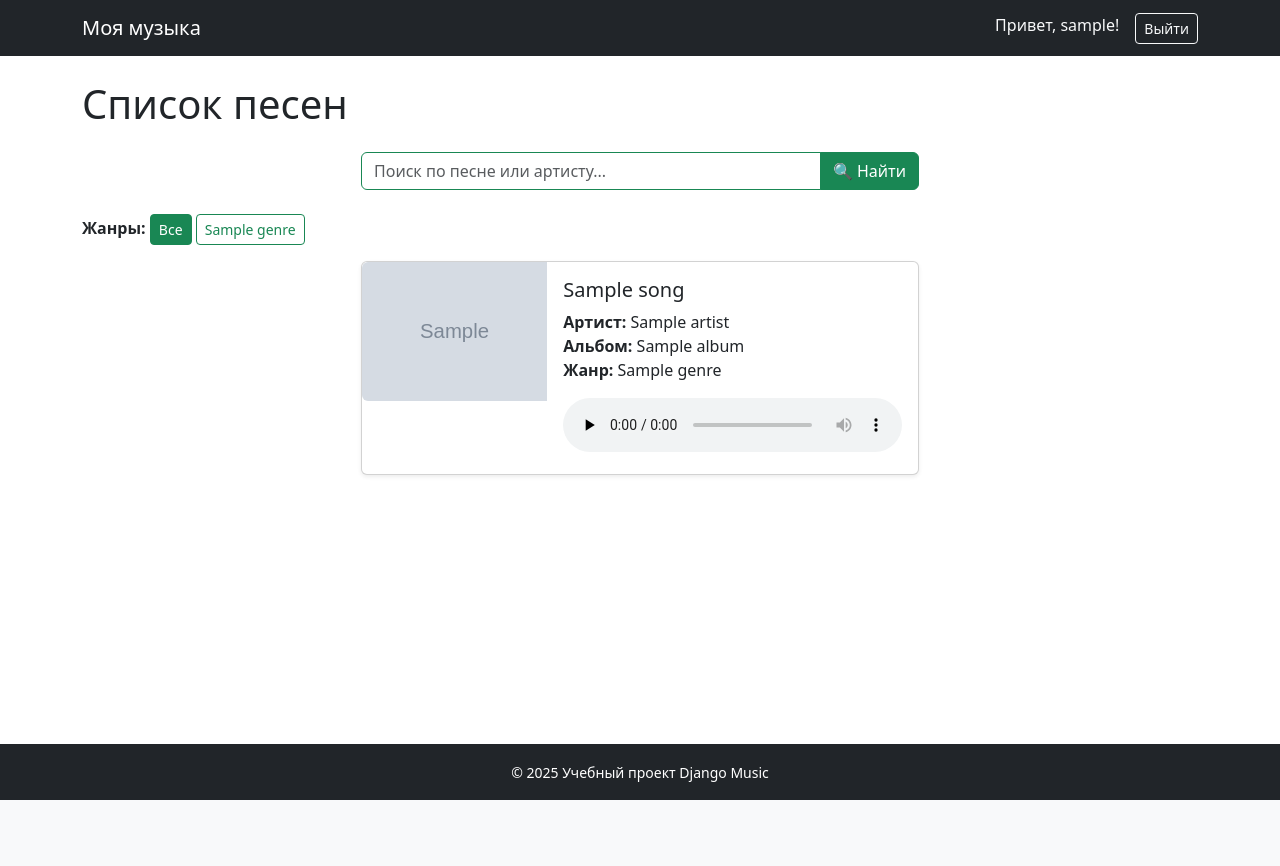
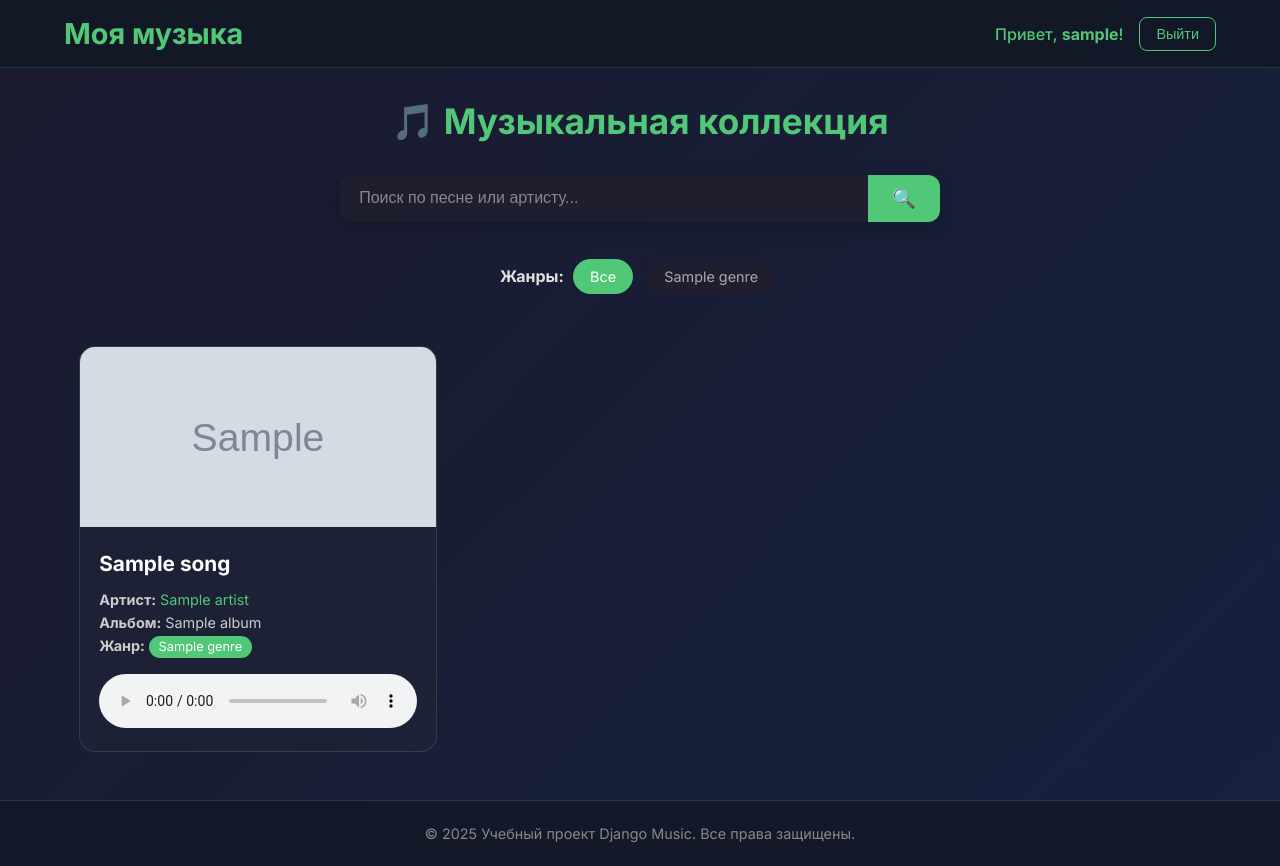
Before and after one commit to 01kirill/PythonCourses, a Django app: page / in a window 1280 px wide. Before the commit the page ends 800 px from the top, so only its background shows below. Run offline with Django 5.2, Linux system fonts and the light colour scheme; a user stored in the database is signed in; tables that the repository leaves empty hold one stand-in row (values such as "Sample post"); grey boxes marked "Sample" are stand-in pictures.

Commit message:
added css styles for templates(made by grok ai), refactored html templates for new css files, refactored login and register forms and views, added atrist page(no functional at the moment)

```diff
--- a/lesson25_musicPortal/app/urls.py
+++ b/lesson25_musicPortal/app/urls.py
@@ -1,13 +1,14 @@
 import debug_toolbar
-from django.contrib.auth.views import LoginView, LogoutView
+from django.contrib.auth.views import LogoutView
 from django.urls import path, include
 
-from app.views import register_view, main_view
+from app.views import register_view, main_view, artist_view, login_view
 
 urlpatterns = [
     path('', main_view, name='main'),
+    path('artist/', artist_view, name='artist'),
     path('register/', register_view, name='register'),
-    path('login/', LoginView.as_view(template_name='login.html'), name='login'),
+    path('login/', login_view, name='login'),
     path('logout/', LogoutView.as_view(next_page='/'), name='logout'),
     path('__debug__/', include(debug_toolbar.urls)),
 ]
--- a/lesson25_musicPortal/app/views.py
+++ b/lesson25_musicPortal/app/views.py
@@ -1,23 +1,35 @@
-from django.contrib.auth import login
+from django.contrib.auth import login, authenticate
 from django.contrib.auth.decorators import login_required
 from django.db.models import Q
 from django.shortcuts import render, redirect
 
-from app.forms import RegisterForm
+from app.forms import RegisterForm, LoginForm
 from app.models import Genre, Song
 
 def register_view(request):
     if request.method == 'POST':
         form = RegisterForm(request.POST)
         if form.is_valid():
-            user = form.save(commit=False)
-            user.set_password(form.cleaned_data['password'])  # хэшируем пароль
-            user.save()
-            login(request, user)  # сразу авторизуем пользователя
-            return redirect('main')  # редирект на главную
+            form.save()
+            return redirect('login')
     else:
         form = RegisterForm()
     return render(request, 'register.html', {'form': form})
+
+def login_view(request):
+    if request.method == 'POST':
+        form = LoginForm(request.POST)
+        if form.is_valid():
+            user = authenticate(
+                username=form.cleaned_data['username'],
+                password=form.cleaned_data['password']
+            )
+            if user:
+                login(request, user)
+                return redirect('main')
+    else:
+        form = LoginForm()
+    return render(request, 'login.html', {'form': form})
 
 @login_required(login_url='/login/')
 def main_view(request):
@@ -38,3 +50,6 @@ def main_view(request):
         'genres': genres,
         'selected_genre': genre_id
     })
+
+def artist_view(request):
+    return render(request, 'artist.html')
--- /dev/null
+++ b/lesson25_musicPortal/static/css/base.css
@@ -0,0 +1,112 @@
+* {
+    margin: 0;
+    padding: 0;
+    box-sizing: border-box;
+}
+
+body {
+    font-family: 'Inter', sans-serif;
+    background: linear-gradient(135deg, #1a1a2e, #16213e);
+    color: #e0e0e0;
+    min-height: 100vh;
+    display: flex;
+    flex-direction: column;
+}
+
+.container {
+    width: 90%;
+    max-width: 1200px;
+    margin: 0 auto;
+    padding: 0 15px;
+}
+
+.header {
+    background: rgba(20, 25, 40, 0.95);
+    backdrop-filter: blur(10px);
+    border-bottom: 1px solid rgba(80, 200, 120, 0.2);
+    position: sticky;
+    top: 0;
+    z-index: 1000;
+}
+
+.header__inner {
+    display: flex;
+    justify-content: space-between;
+    align-items: center;
+    padding: 1rem 0;
+}
+
+.logo {
+    font-size: 1.8rem;
+    font-weight: 700;
+    color: #50c878;
+    text-decoration: none;
+    transition: color 0.3s;
+}
+
+.logo:hover { color: #7cec9f; }
+
+.nav {
+    display: flex;
+    align-items: center;
+    gap: 1rem;
+}
+
+.nav__user {
+    color: #50c878;
+    font-weight: 500;
+}
+
+.btn {
+    padding: 0.5rem 1rem;
+    border-radius: 8px;
+    font-size: 0.9rem;
+    font-weight: 500;
+    text-decoration: none;
+    transition: all 0.3s ease;
+    cursor: pointer;
+    border: none;
+}
+
+.btn-outline {
+    background: transparent;
+    color: #50c878;
+    border: 1.5px solid #50c878;
+}
+
+.btn-outline:hover {
+    background: #50c878;
+    color: #fff;
+}
+
+.btn-primary {
+    background: #50c878;
+    color: white;
+}
+
+.btn-primary:hover {
+    background: #3da666;
+    transform: translateY(-2px);
+}
+
+.btn-success {
+    background: #28a745;
+}
+
+.btn-success:hover {
+    background: #218838;
+}
+
+.main-content {
+    flex: 1;
+    padding: 2rem 0;
+}
+
+.footer {
+    background: rgba(20, 25, 40, 0.95);
+    padding: 1.5rem 0;
+    border-top: 1px solid rgba(80, 200, 120, 0.2);
+    font-size: 0.9rem;
+    text-align: center;
+    color: #888;
+}
--- /dev/null
+++ b/lesson25_musicPortal/static/css/main.css
@@ -0,0 +1,169 @@
+.page-title {
+    text-align: center;
+    margin-bottom: 2rem;
+    font-size: 2.2rem;
+    color: #50c878;
+    font-weight: 700;
+}
+
+.search-form {
+    margin-bottom: 2rem;
+}
+
+.search-box {
+    display: flex;
+    max-width: 600px;
+    margin: 0 auto;
+    border-radius: 12px;
+    overflow: hidden;
+    box-shadow: 0 5px 15px rgba(0, 0, 0, 0.2);
+}
+
+.search-input {
+    flex: 1;
+    padding: 0.9rem 1.2rem;
+    border: none;
+    background: #1e1e2e;
+    color: #fff;
+    font-size: 1rem;
+}
+
+.search-input::placeholder {
+    color: #888;
+}
+
+.search-btn {
+    background: #50c878;
+    color: white;
+    border: none;
+    padding: 0 1.5rem;
+    font-size: 1.2rem;
+    cursor: pointer;
+    transition: background 0.3s;
+}
+
+.search-btn:hover {
+    background: #3da666;
+}
+
+.genre-filter {
+    margin-bottom: 2rem;
+    text-align: center;
+}
+
+.genre-tag {
+    display: inline-block;
+    background: #1e1e2e;
+    color: #aaa;
+    padding: 0.5rem 1rem;
+    margin: 0.3rem;
+    border-radius: 50px;
+    font-size: 0.9rem;
+    text-decoration: none;
+    transition: all 0.3s;
+    border: 1.5px solid transparent;
+}
+
+.genre-tag:hover {
+    background: #2a2a3e;
+    color: #50c878;
+    border-color: #50c878;
+}
+
+.genre-tag.active {
+    background: #50c878;
+    color: white;
+    border-color: #50c878;
+}
+
+.songs-grid {
+    display: grid;
+    grid-template-columns: repeat(auto-fill, minmax(320px, 1fr));
+    gap: 1.5rem;
+    padding: 1rem 0;
+}
+
+.song-card {
+    background: rgba(30, 35, 55, 0.8);
+    border-radius: 16px;
+    overflow: hidden;
+    transition: transform 0.3s, box-shadow 0.3s;
+    border: 1px solid rgba(80, 200, 120, 0.2);
+}
+
+.song-card:hover {
+    transform: translateY(-8px);
+    box-shadow: 0 15px 30px rgba(0, 0, 0, 0.3);
+}
+
+.song-cover img {
+    width: 100%;
+    height: 180px;
+    object-fit: cover;
+}
+
+.song-info {
+    padding: 1.2rem;
+}
+
+.song-title {
+    font-size: 1.3rem;
+    margin-bottom: 0.8rem;
+    color: #fff;
+}
+
+.song-meta {
+    font-size: 0.9rem;
+    color: #ccc;
+    line-height: 1.6;
+}
+
+.link {
+    color: #50c878;
+    text-decoration: none;
+}
+
+.link:hover {
+    text-decoration: underline;
+}
+
+.genre-badge {
+    background: #50c878;
+    color: white;
+    padding: 0.2rem 0.6rem;
+    border-radius: 12px;
+    font-size: 0.8rem;
+}
+
+.audio-player {
+    width: 100%;
+    margin-top: 1rem;
+    accent-color: #50c878;
+}
+
+.no-audio {
+    color: #888;
+    font-style: italic;
+    margin-top: 0.5rem;
+}
+
+.empty-state {
+    text-align: center;
+    font-size: 1.1rem;
+    color: #888;
+    grid-column: 1 / -1;
+    padding: 3rem;
+}
+
+@media (max-width: 768px) {
+    .header__inner {
+        flex-direction: column;
+        gap: 1rem;
+    }
+    .songs-grid {
+        grid-template-columns: 1fr;
+    }
+    .search-box {
+        max-width: 100%;
+    }
+}
--- a/lesson25_musicPortal/static/css/styles.css
+++ /dev/null
@@ -1,13 +0,0 @@
-html, body {
-    height: 100%;
-}
-
-body {
-    display: flex;
-    flex-direction: column;
-    min-height: 100vh;
-}
-
-main {
-    flex: 1;
-}
--- a/lesson25_musicPortal/templates/base.html
+++ b/lesson25_musicPortal/templates/base.html
@@ -3,52 +3,42 @@
 <html lang="ru">
 <head>
     <meta charset="UTF-8">
-    <title>{% block title %}Список песен{% endblock %}</title>
+    <meta name="viewport" content="width=device-width, initial-scale=1.0">
+    <title>{% block title %}Моя музыка{% endblock %}</title>
 
-    <link href="https://cdn.jsdelivr.net/npm/bootstrap@5.3.3/dist/css/bootstrap.min.css" rel="stylesheet">
+    <link rel="stylesheet" href="{% static 'css/base.css' %}">
+    <link rel="stylesheet" href="{% static 'css/forms.css' %}">
+    {% block extra_css %}{% endblock %}
 
-    <link rel="stylesheet" href="{% static 'css/styles.css' %}">
+    <link href="https://fonts.googleapis.com/css2?family=Inter:wght@300;400;500;600;700&display=swap" rel="stylesheet">
+</head>
+<body>
+    <header class="header">
+        <div class="container header__inner">
+            <a href="{% url 'main' %}" class="logo">Моя музыка</a>
+            <nav class="nav">
+                {% if user.is_authenticated %}
+                    <span class="nav__user">Привет, <strong>{{ user.username }}</strong>!</span>
+                    <form method="post" action="{% url 'logout' %}" style="display: inline;">
+                        {% csrf_token %}
+                        <button type="submit" class="btn btn-outline">Выйти</button>
+                    </form>
+                {% else %}
+                    <a href="{% url 'login' %}" class="btn btn-outline">Войти</a>
+                    <a href="{% url 'register' %}" class="btn btn-primary">Регистрация</a>
+                {% endif %}
+            </nav>
+        </div>
+    </header>
 
-</head>
-<body class="d-flex flex-column min-vh-100">
-    <!-- Шапка сайта -->
-    <nav class="navbar navbar-expand-lg navbar-dark bg-dark">
-        <div class="container">
-            <a class="navbar-brand" href="{% url 'main' %}">Моя музыка</a>
-
-            <div class="collapse navbar-collapse">
-                <ul class="navbar-nav ms-auto">
-                    {% if user.is_authenticated %}
-                        <li class="nav-item me-3 text-light">
-                            Привет, {{ user.username }}!
-                        </li>
-                        <li class="nav-item">
-                            <form method="post" action="{% url 'logout' %}" class="d-inline">
-                                {% csrf_token %}
-                                <button class="btn btn-outline-light btn-sm" type="submit">Выйти</button>
-                            </form>
-                        </li>
-                    {% else %}
-                        <li class="nav-item"><a class="nav-link" href="{% url 'login' %}">Войти</a></li>
-                        <li class="nav-item"><a class="nav-link" href="{% url 'register' %}">Регистрация</a></li>
-                    {% endif %}
-
-                </ul>
-            </div>
-        </div>
-    </nav>
-
-    <!-- Основной контент -->
-    <main class="container mt-4 flex-grow-1">
-        {% block content %}
-        {% endblock %}
+    <main class="main-content">
+        {% block content %}{% endblock %}
     </main>
 
-    <!-- Футер -->
-    <footer class="bg-dark text-white text-center py-3 mt-auto">
-        <small>© 2025 Учебный проект Django Music</small>
+    <footer class="footer">
+        <div class="container">
+            <p>© 2025 Учебный проект Django Music. Все права защищены.</p>
+        </div>
     </footer>
-
-    <script src="https://cdn.jsdelivr.net/npm/bootstrap@5.3.3/dist/js/bootstrap.bundle.min.js"></script>
 </body>
 </html>
--- a/lesson25_musicPortal/templates/main.html
+++ b/lesson25_musicPortal/templates/main.html
@@ -1,69 +1,66 @@
 {% extends 'base.html' %}
 {% load static %}
+{% block title %}Список песен{% endblock %}
 
-{% block title %}Список товаров{% endblock %}
+{% block extra_css %}
+    <link rel="stylesheet" href="{% static 'css/main.css' %}">
+{% endblock %}
 
 {% block content %}
-    <h1 class="mb-4">Список песен</h1>
+<div class="container">
+    <h1 class="page-title">🎵 Музыкальная коллекция</h1>
 
     <!-- Поиск -->
-    <form method="get" class="text-center mb-4">
-        <div class="input-group w-50 mx-auto">
-            <input type="text" name="q" value="{{ request.GET.q }}" placeholder="Поиск по песне или артисту..."
-                   class="form-control border-success">
-            <button class="btn btn-success" type="submit">🔍 Найти</button>
+    <form method="get" class="search-form">
+        <div class="search-box">
+            <input type="text" name="q" value="{{ request.GET.q }}" placeholder="Поиск по песне или артисту..." class="search-input">
+            <button type="submit" class="search-btn">🔍</button>
         </div>
     </form>
 
-    <!-- Фильтр по категориям -->
-    <div class="mb-3">
+    <!-- Фильтр по жанрам -->
+    <div class="genre-filter">
         <strong>Жанры:</strong>
-        <a href="{% url 'main' %}"
-           class="btn btn-sm {% if not selected_genre %}btn-success{% else %}btn-outline-success{% endif %}">Все</a>
+        <a href="{% url 'main' %}" class="genre-tag {% if not selected_genre %}active{% endif %}">Все</a>
         {% for genre in genres %}
-            <a href="?genre={{ genre.id }}"
-               class="btn btn-sm {% if genre.id|stringformat:"s" == selected_genre %}btn-success{% else %}btn-outline-success{% endif %}">
+            <a href="?genre={{ genre.id }}{% if request.GET.q %}&q={{ request.GET.q }}{% endif %}"
+               class="genre-tag {% if genre.id|stringformat:'s' == selected_genre %}active{% endif %}">
                 {{ genre.name }}
             </a>
         {% endfor %}
     </div>
 
     <!-- Список песен -->
-    <div class="d-flex flex-column align-items-center">
+    <div class="songs-grid">
         {% for song in songs %}
-            <div class="card mb-3 shadow-sm" style="width: 50%;">
-                <div class="row g-0">
-                    <div class="col-md-4">
+        <article class="song-card">
+            <div class="song-cover">
                 {% if song.album.cover %}
-                            <img src="{{ song.album.cover.url }}" class="img-fluid rounded-start"
-                                 alt="{{ song.title }}">
+                    <img src="{{ song.album.cover.url }}" alt="{{ song.title }}">
                 {% else %}
-                            <img src="{% static 'no-image.png' %}" class="img-fluid rounded-start"
-                                 alt="Нет изображения">
+                    <img src="{% static 'no-image.png' %}" alt="Нет обложки">
                 {% endif %}
             </div>
-                    <div class="col-md-8">
-                        <div class="card-body">
-                            <h5 class="card-title">{{ song.title }}</h5>
-                            <p class="card-text">
-                                <strong>Артист:</strong> {{ song.artist.name }} <br>
-                                <strong>Альбом:</strong> {{ song.album.title }} <br>
-                                <strong>Жанр:</strong> {{ song.genre.name }}
+            <div class="song-info">
+                <h3 class="song-title">{{ song.title }}</h3>
+                <p class="song-meta">
+                    <strong>Артист:</strong> <a href="{% url 'artist' %}" class="link">{{ song.artist.name }}</a><br>
+                    <strong>Альбом:</strong> {{ song.album.title }}<br>
+                    <strong>Жанр:</strong> <span class="genre-badge">{{ song.genre.name }}</span>
                 </p>
                 {% if song.audio_file %}
-                                <audio controls preload="none" style="width: 100%;">
+                    <audio controls class="audio-player">
                         <source src="{{ song.audio_file.url }}" type="audio/mpeg">
                         Ваш браузер не поддерживает аудио.
                     </audio>
                 {% else %}
-                                <p class="text-muted">Аудиофайл отсутствует</p>
+                    <p class="no-audio">Аудиофайл отсутствует</p>
                 {% endif %}
             </div>
+        </article>
+        {% empty %}
+        <p class="empty-state">Песен не найдено. Попробуйте изменить поиск или фильтр.</p>
+        {% endfor %}
     </div>
 </div>
-            </div>
-        {% empty %}
-            <p>Нет доступных песен.</p>
-        {% endfor %}
-    </div>
 {% endblock %}
```
Also changed, not shown: lesson25_musicPortal/app/forms.py (+50 -5 lines), lesson25_musicPortal/static/css/auth.css (added, +39 -0 lines), lesson25_musicPortal/static/css/forms.css (added, +67 -0 lines), lesson25_musicPortal/templates/artist.html (added, +8 -0 lines), lesson25_musicPortal/templates/login.html (+30 -23 lines), lesson25_musicPortal/templates/register.html (+23 -17 lines). Lines whose indentation alone changed are shown as unchanged.
